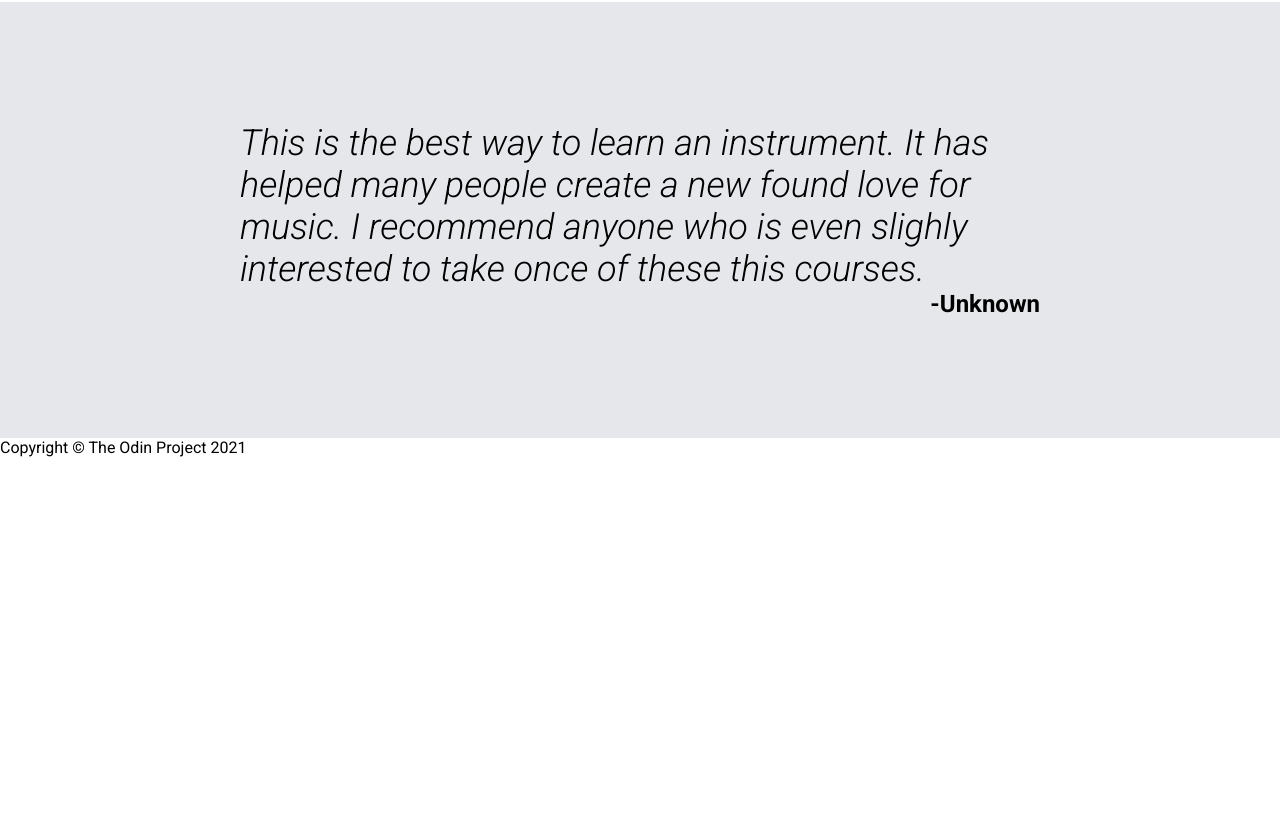
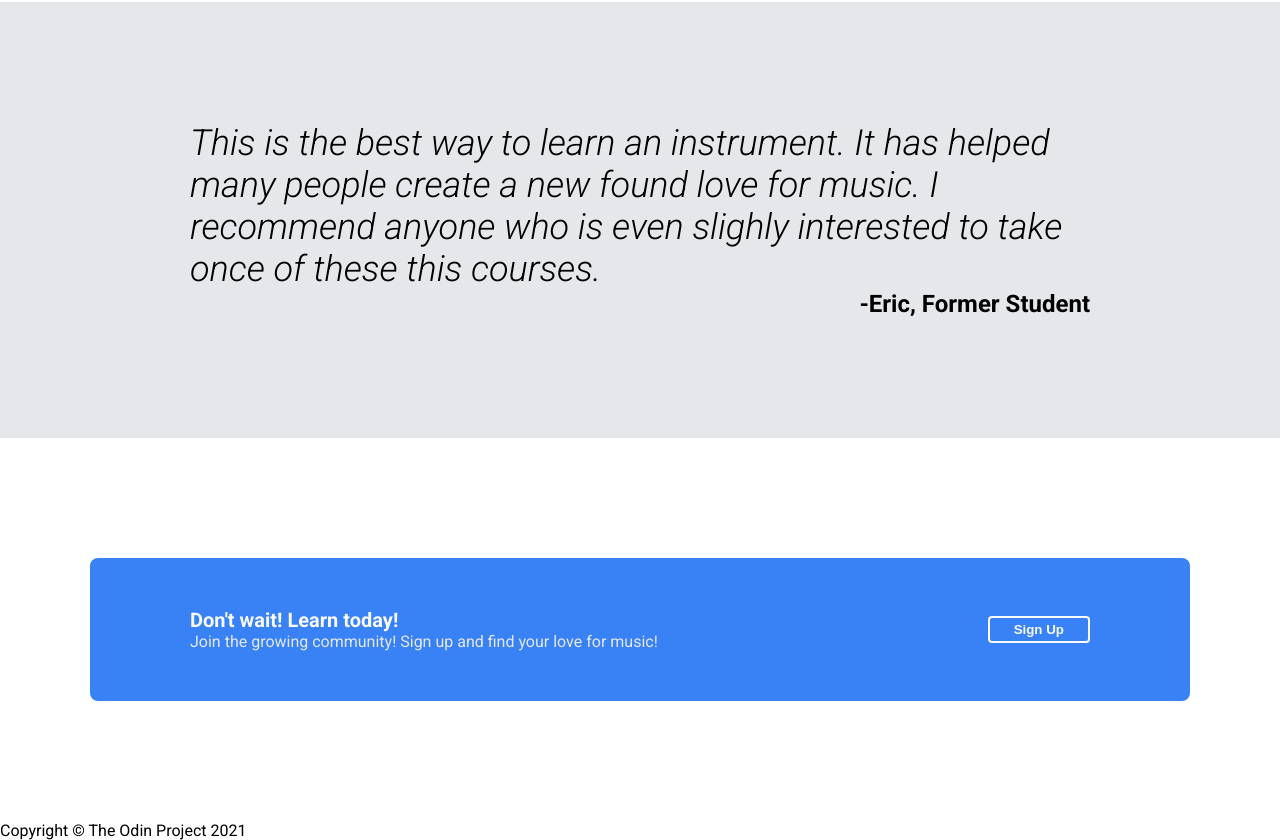
Before and after one commit to phortunate/landing-page, a plain HTML site: page index.html in a window 1280 px wide. Shown: the part 1040-1880 px from the top of the page. Before the commit the page ends 1497 px from the top, so only its background shows below. Drawn offline with Linux system fonts and the light colour scheme.

Commit message:
Add section 4 format and content

```diff
--- a/index.html
+++ b/index.html
@@ -67,7 +67,17 @@
     <div class="section3">
       <div class="quote">This is the best way to learn an instrument. It has helped many people create a new found love for music.
         I recommend anyone who is even slighly interested to take once of these this courses.
-        <div class="author">-Unknown</div>
+        <div class="author">-Eric, Former Student</div>
+      </div>
+    </div>
+
+    <div class="section4">
+      <div class="container">
+        <div class="call-to-action">
+          <div class="title">Don't wait! Learn today!</div>
+          <div class="text">Join the growing community! Sign up and find your love for music!</div>
+        </div>
+        <button>Sign Up</button>
       </div>
     </div>
 
--- a/style.css
+++ b/style.css
@@ -125,7 +125,7 @@ body {
   font-size: 36px;
   font-style: italic;
   font-weight: 300;
-  max-width: 800px;
+  max-width: 900px;
 }
 
 .section3 .author {
@@ -134,3 +134,43 @@ body {
   font-weight: bold;
   text-align: right;
 }
+
+.section4 {
+  padding: 120px 0;
+  display: flex;
+  justify-content: center;
+}
+
+.section4 .container {
+  background-color: #3882F6;
+  max-width: 900px;
+  padding: 50px 100px;
+  flex: 1;
+  border-radius: 8px;
+}
+
+.section4 .container {
+  display: flex;
+  justify-content: space-between;
+  align-items: center;
+}
+.section4 .title {
+  color: #F9FAF8;
+  font-weight: bold;
+  font-size: 20px;
+}
+
+.section4 .text {
+  color: #E5E7EB;
+}
+
+.section4 button {
+  background-color: #3882F6;
+  border-color: #F9FAF8;
+  color: #F9FAF8;
+  padding: 4px 24px;
+  border-radius: 4px;
+  font-weight: bold;
+  border-style: solid;
+  flex-shrink: 0;
+}
```
